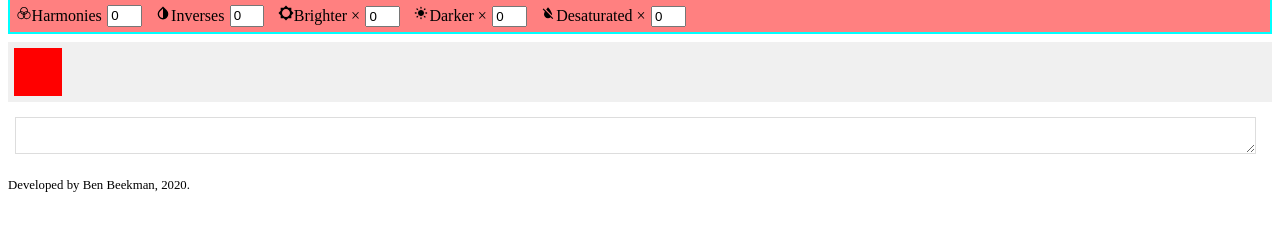
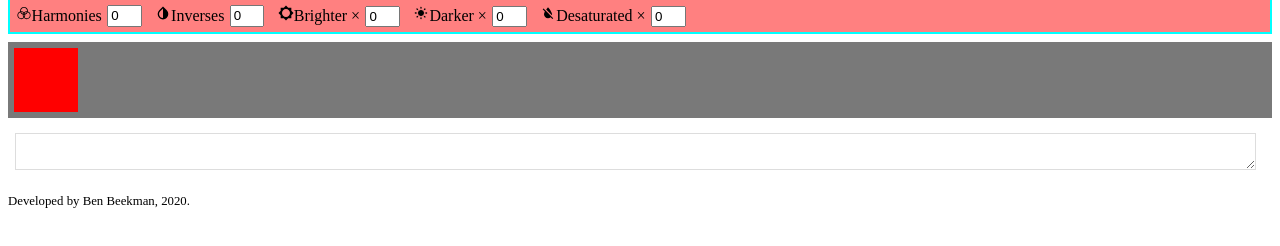
Before and after one commit to beekman/color-combo-creator, a React app: page / in a window 1280 px wide. Shown: the part 80-326 px from the top of the page. Built offline with nearby package versions, Linux system fonts and the light colour scheme.

Commit message:
fix for initial color state not working for harmonies

```diff
--- a/src/components/VariationsControls/VariationsControls.css
+++ b/src/components/VariationsControls/VariationsControls.css
@@ -10,18 +10,19 @@
 }
 
 .ColorMatches {
-  background:hsl(0, 0%, 94%);
+  background:hsla(0, 0%, 30%, 0.75);
   padding: 0.25rem;
   height: auto;
   display: flex;
   flex-wrap: wrap;
   margin: 0.5rem auto;
+  align-items: center;
 
   .Swatch{
     display: block;
     margin: 0.125rem;
-    height: 3rem;
-    width: 3rem;
+    height: 4rem;
+    width: 4rem;
     font-size: 0.5rem;
     .details {
       overflow: hidden;
@@ -29,7 +30,7 @@
       margin-top: .2rem;
       margin-left: .2rem;
       width: 2.6rem;
-      text-shadow: white .025rem 0, white 0 .025rem, white -.025rem 0, white 0 -.025rem;
+      text-shadow: white .075rem 0, white 0 .075rem, white -.075rem 0, white 0 -.075rem;
 
     }
     .hidden {
--- a/src/components/VariationsControls/VariationsControls.js
+++ b/src/components/VariationsControls/VariationsControls.js
@@ -16,7 +16,7 @@ const VariationsControls = (color) => {
   const handleSwatchClick = () => setSwatchToggled((toggled) => !toggled);
 
   useEffect(() => {
-    setInverseMax(harmonyQuantity+ 1);
+    setInverseMax(harmonyQuantity + 1);
     const hslHarmonies = getHarmonies(color.color, harmonyQuantity);
     makeColorSwatches(hslHarmonies);
 
@@ -55,22 +55,17 @@ const VariationsControls = (color) => {
   };
 
   const makePostcssValuesVariables = (colorSet) => {
-
-    if(colorSet.length) {
+    if(colorSet.length > 0) {
       return colorSet.map((color, i) => {
         return (
-          <div key={i} style={{
-
-
-            background: `hsl(${color.h}, ${color.s * 100}%, ${color.l * 100}%)`
-          }} className={styles.Swatch} onClick={handleSwatchClick}>
-            <aside className={`${styles.details} ${swatchToggled && styles.hidden}`}>
-              hsl({(color.h).toFixed(0)}, {(color.s * 100).toFixed(2)}%, {(color.l * 100).toFixed(2)}%)
-            </aside>
-          </div>
+          <p key={i}>
+            `${color.matchType}-${i}${color.step}: hsl({(color.h).toFixed(0)}, {(color.s * 100).toFixed(2)}%, {(color.l * 100).toFixed(2)}%)
+          </p>
         );
       });
     }
+    console.log(colorset);
+    return colorSet;
   };
 
   let harmonySwatches = makeColorSwatches(hslHarmonies);
--- a/src/containers/PalettePicker.js
+++ b/src/containers/PalettePicker.js
@@ -9,10 +9,10 @@ class PalettePicker extends React.Component {
   state = {
     displayColorPicker: false,
     color: {
-      h: '0',
-      s: '1',
-      l: '.5',
-      a: '1',
+      h: 0,
+      s: 1,
+      l: .5,
+      a: 1,
     },
   };
 
```
